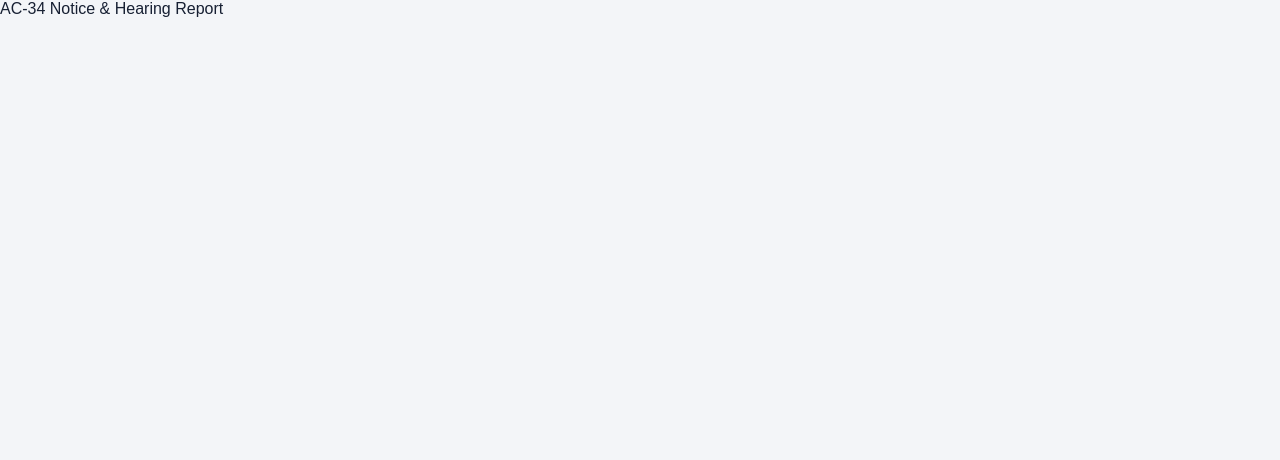
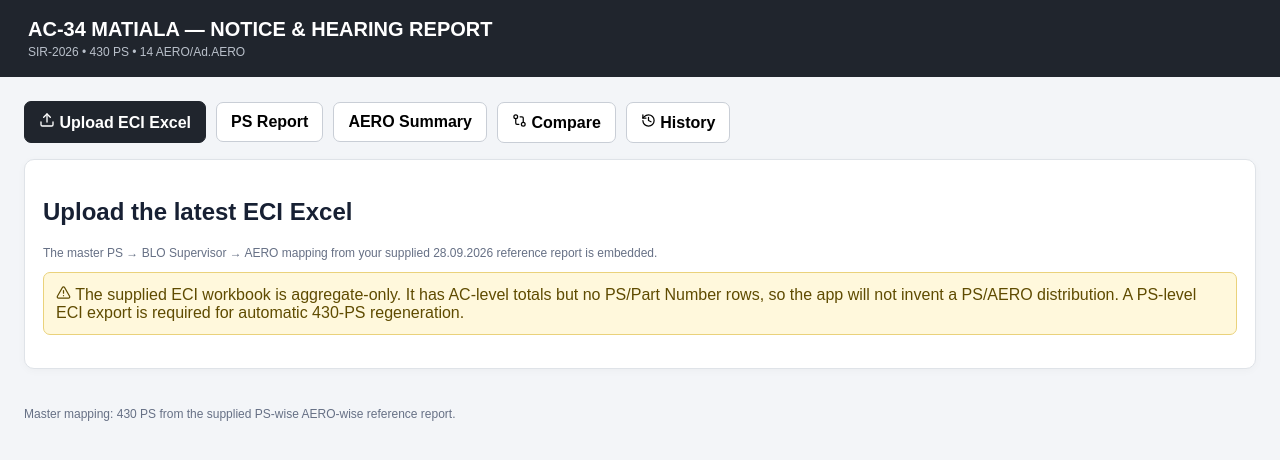
Before and after one commit to anacambridge-max/NOTICE-AND-HEARING-REPORT, a Next.js app: page / in a window 1280 px wide. Shown: the top 460 px of the page. Built offline with nearby package versions, Linux system fonts and the light colour scheme.

Commit message:
Implement dashboard UI

```diff
--- a/app/page.tsx
+++ b/app/page.tsx
@@ -1,2 +1,33 @@
 'use client';
-export default function Home(){return <main>AC-34 Notice & Hearing Report</main>}
+import {useEffect,useMemo,useState} from 'react';
+import * as XLSX from 'xlsx';
+import {Upload,Download,GitCompare,History,AlertTriangle} from 'lucide-react';
+import {MASTER,AEROS,parseWorkbook,aeroTotals,grand,Snapshot} from '../engine';
+const STORE='ac34_notice_history_v2'; const fmt=(n:number)=>n.toLocaleString('en-IN');
+async function makePdf(title:string,head:string[],body:any[][]){const {jsPDF}=await import('jspdf');await import('jspdf-autotable');const doc:any=new jsPDF({orientation:'landscape',unit:'pt',format:'a4'});doc.setFontSize(11);doc.text('OFFICE OF THE ELECTORAL REGISTRATION OFFICER, AC-34, MATIALA',30,28);doc.setFontSize(9);doc.text(title,30,43);doc.autoTable({head:[head],body,startY:55,styles:{fontSize:6,cellPadding:3},headStyles:{fillColor:[48,52,58],textColor:255}});doc.save(title.replace(/[^a-z0-9]+/gi,'_')+'.pdf')}
+export default function Home(){
+ const [current,setCurrent]=useState<Snapshot|null>(null),[history,setHistory]=useState<Snapshot[]>([]),[tab,setTab]=useState('overview'),[prevId,setPrevId]=useState('');
+ useEffect(()=>{try{setHistory(JSON.parse(localStorage.getItem(STORE)||'[]'))}catch{}},[]);
+ function save(s:Snapshot){const h=[s,...history.filter(x=>x.id!==s.id)].slice(0,40);setHistory(h);localStorage.setItem(STORE,JSON.stringify(h));setCurrent(s)}
+ async function upload(f:File){const wb=XLSX.read(await f.arrayBuffer(),{type:'array'});const ws=wb.Sheets[wb.SheetNames[0]];const rows=XLSX.utils.sheet_to_json(ws,{header:1,defval:null}) as any[][];const p=parseWorkbook(rows);save({id:crypto.randomUUID(),name:f.name,uploadedAt:new Date().toISOString(),sourceType:p.sourceType,rows:p.rows,aggregate:p.aggregate})}
+ const aero=useMemo(()=>current?aeroTotals(current):[],[current]),g=current?grand(current):null,prev=history.find(x=>x.id===prevId);
+ const psRows=useMemo(()=>current?MASTER.map((r,i)=>{const m=current.rows[r.ps];return [i+1,r.ps,r.bloName,r.bloMobile,r.supervisor,m?.noticeGenerated??0,m?.noticeDelivered??0,m?m.deliveredPct.toFixed(2)+'%':'',m?.hearingLapse??0,m?.hearingHeld??0,m?.heldLapsed??0,m?m.heldLapsedPct.toFixed(2)+'%':'',m?.parked??0]}):[],[current]);
+ const compare=useMemo(()=>prev&&current&&prev.sourceType==='detailed'&&current.sourceType==='detailed'?MASTER.map(r=>{const a=prev.rows[r.ps]||{},b=current.rows[r.ps]||{};return [r.ps,r.bloName,r.aero,(b.noticeGenerated||0)-(a.noticeGenerated||0),(b.noticeDelivered||0)-(a.noticeDelivered||0),(b.hearingHeld||0)-(a.hearingHeld||0),(b.hearingLapse||0)-(a.hearingLapse||0),(b.parked||0)-(a.parked||0)]}):[],[prev,current]);
+ const psPdf=()=>makePdf('SIR-2026 — PS-WISE NOTICE & HEARING STATUS REPORT',['S.No','P.S.','BLO Name','BLO Mobile','BLO Supervisor','Notice Generated','Notice Delivered','Delivered %','Hearing Lapse','Hearing Held','Held + Lapsed','% Held + Lapsed','Parked'],psRows);
+ const aeroPdf=()=>makePdf('SIR-2026 — AERO/Ad.AERO-WISE SUMMARY — NOTICE & HEARING STATUS',['S.No','AERO / Ad.AERO','Mobile','Supervisors','Notice Generated','Notice Delivered','% Delivered','Hearing Lapse','Hearing Held','Held + Lapsed','% Held + Lapsed','Parked'],aero.map((r:any,i:number)=>[i+1,r.name,r.mobile,r.supervisorCount,r.noticeGenerated,r.noticeDelivered,r.deliveredPct.toFixed(2)+'%',r.hearingLapse,r.hearingHeld,r.heldLapsed,r.heldLapsedPct.toFixed(2)+'%',r.parked]));
+ const nav=(x:string)=>setTab(x);
+ return <div><header className="top"><div><div className="brand">AC-34 MATIALA — NOTICE & HEARING REPORT</div><div className="sub">SIR-2026 • 430 PS • 14 AERO/Ad.AERO</div></div></header><main className="wrap">
+ <div className="toolbar"><label className="btn primary upload"><Upload size={16}/> Upload ECI Excel<input type="file" accept=".xlsx,.xls" onChange={e=>e.target.files?.[0]&&upload(e.target.files[0])}/></label><button className="btn" onClick={()=>nav('ps')}>PS Report</button><button className="btn" onClick={()=>nav('aero')}>AERO Summary</button><button className="btn" onClick={()=>nav('compare')}><GitCompare size={15}/> Compare</button><button className="btn" onClick={()=>nav('history')}><History size={15}/> History</button></div>
+ {!current&&<div className="card"><h2>Upload the latest ECI Excel</h2><p className="small">The master PS → BLO Supervisor → AERO mapping from your supplied 28.09.2026 reference report is embedded.</p><div className="notice"><AlertTriangle size={15}/> The supplied ECI workbook is aggregate-only. It has AC-level totals but no PS/Part Number rows, so the app will not invent a PS/AERO distribution. A PS-level ECI export is required for automatic 430-PS regeneration.</div></div>}
+ {current&&<><div className="card"><div className="small">CURRENT SNAPSHOT</div><h2 style={{margin:'5px 0'}}>{current.name}</h2><div className="small">{new Date(current.uploadedAt).toLocaleString('en-IN')} • {current.sourceType==='detailed'?'PS-level source':'aggregate-only source'}</div></div>
+ {current.sourceType==='aggregate'&&<div className="notice">This upload updates only AC-level totals. PS/AERO tables and PS comparisons are disabled because the source contains no PS-level distribution.</div>}
+ {g&&<div className="grid">{[['Notice Generated',g.noticeGenerated],['Notice Delivered',g.noticeDelivered],['Delivered %',g.deliveredPct],['Hearing Lapse',g.hearingLapse],['Hearing Held',g.hearingHeld],['Held + Lapsed',g.heldLapsed]].map((x:any)=><div className="metric" key={x[0]}><div className="l">{x[0]}</div><div className="v">{String(x[0]).includes('%')?x[1].toFixed(2)+'%':fmt(x[1])}</div></div>)}</div>}
+ <div className="tabs">{['overview','ps','aero','compare','history'].map(x=><button className={'tab '+(tab===x?'active':'')} onClick={()=>nav(x)} key={x}>{x==='ps'?'PS Report':x==='aero'?'AERO Summary':x[0].toUpperCase()+x.slice(1)}</button>)}</div>
+ {tab==='overview'&&<div className="card"><h3>Reports</h3><div className="toolbar"><button className="btn primary" disabled={current.sourceType!=='detailed'} onClick={psPdf}><Download size={15}/> Download PS Report PDF</button><button className="btn primary" disabled={current.sourceType!=='detailed'} onClick={aeroPdf}><Download size={15}/> Download AERO PDF</button></div><p className="small">Upload every 2 hours. Each upload is saved as a snapshot in this browser for later comparison.</p></div>}
+ {tab==='ps'&&<div className="card"><div className="toolbar"><h3 style={{marginRight:'auto'}}>PS-Wise / AERO-Wise Grouped Report</h3><button className="btn" disabled={current.sourceType!=='detailed'} onClick={psPdf}>PDF</button></div><div className="tableWrap"><table className="report"><thead><tr>{['S.No','P.S. No.','BLO Name','BLO Mobile No.','BLO Supervisor','Notice Generated','Notice Delivered','% Delivered','Hearing Lapse','Hearing Held','Held + Lapsed','% Held + Lapsed','Parked'].map(h=><th key={h}>{h}</th>)}</tr></thead><tbody>{current.sourceType==='detailed'&&psRows.map((r:any,i:number)=><tr key={i}>{r.map((v:any,j:number)=><td key={j} className={j>=5?'num':''}>{typeof v==='number'?fmt(v):v}</td>)}</tr>)}</tbody></table></div></div>}
+ {tab==='aero'&&<div className="card"><div className="toolbar"><h3 style={{marginRight:'auto'}}>AERO / Ad.AERO Summary</h3><button className="btn" disabled={current.sourceType!=='detailed'} onClick={aeroPdf}>PDF</button></div><div className="tableWrap"><table className="report"><thead><tr>{['S.No','AERO / Ad.AERO','Mobile','No. of Supervisors','Notice Generated','Notice Delivered','% Delivered','Hearing Lapse','Hearing Held','Held + Lapsed','% Held + Lapsed','Parked'].map(h=><th key={h}>{h}</th>)}</tr></thead><tbody>{current.sourceType==='detailed'&&aero.map((r:any,i:number)=><tr key={r.name}><td>{i+1}</td><td>{r.name}</td><td>{r.mobile}</td><td className="num">{r.supervisorCount}</td><td className="num">{fmt(r.noticeGenerated)}</td><td className="num">{fmt(r.noticeDelivered)}</td><td className="num">{r.deliveredPct.toFixed(2)}%</td><td className="num">{fmt(r.hearingLapse)}</td><td className="num">{fmt(r.hearingHeld)}</td><td className="num">{fmt(r.heldLapsed)}</td><td className="num">{r.heldLapsedPct.toFixed(2)}%</td><td className="num">{fmt(r.parked)}</td></tr>)}</tbody></table></div></div>}
+ {tab==='compare'&&<div className="card"><h3>Compare Two Snapshots</h3><select className="btn" value={prevId} onChange={e=>setPrevId(e.target.value)}><option value="">Select previous snapshot</option>{history.filter(x=>x.id!==current.id).map(x=><option value={x.id} key={x.id}>{new Date(x.uploadedAt).toLocaleString('en-IN')} — {x.name}</option>)}</select>{prev&&current&&current.sourceType==='detailed'&&prev.sourceType==='detailed'?<div className="tableWrap" style={{marginTop:14}}><table className="report"><thead><tr>{['P.S.','BLO','AERO','Notice Gen Δ','Notice Delivered Δ','Hearing Held Δ','Hearing Lapse Δ','Parked Δ'].map(h=><th key={h}>{h}</th>)}</tr></thead><tbody>{compare.map((r:any)=><tr key={r[0]}>{r.map((v:any,j:number)=><td key={j} className={j>=3?'delta '+(v>0?'pos':v<0?'neg':'zero'):''}>{j>=3?(v>0?'+':'')+fmt(v):v}</td>)}</tr>)}</tbody></table></div>:<div className="notice" style={{marginTop:14}}>Comparison needs two PS-level snapshots.</div>}</div>}
+ {tab==='history'&&<div className="card"><h3>Snapshot History</h3>{history.map(x=><div className="chip" key={x.id} style={{marginBottom:7}}><b>{new Date(x.uploadedAt).toLocaleString('en-IN')}</b> — {x.name}<div className="small">{x.sourceType}</div></div>)}</div>}
+ </>}
+ <div className="footer">Master mapping: 430 PS from the supplied PS-wise AERO-wise reference report.</div></main></div>
+}
```
